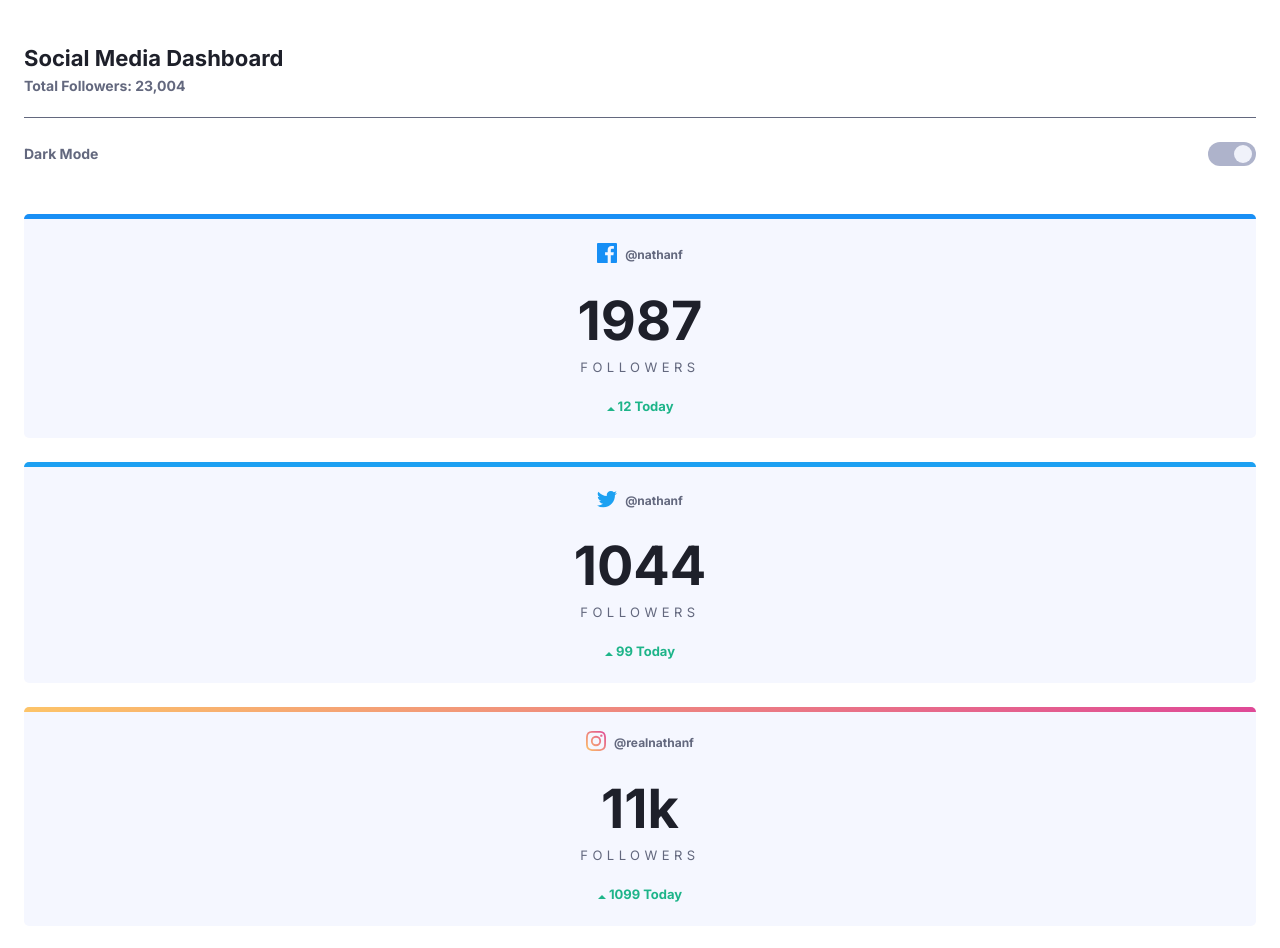
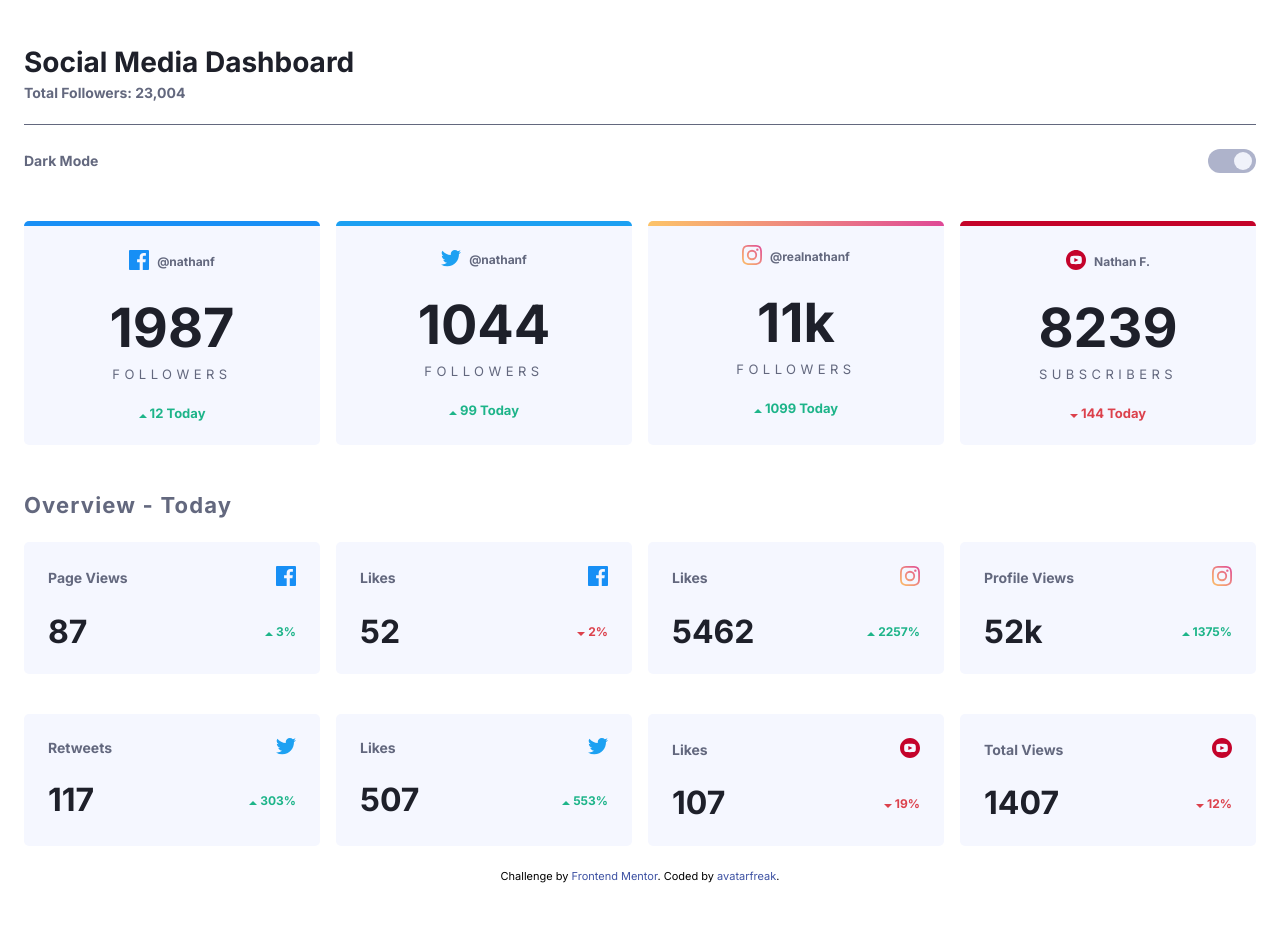
Before and after one commit to avatarfreak/frontend-social-media-dashboard, a plain HTML site: page index.html in a window 1280 px wide. Shown: the top 948 px of the page. After the commit the page ends 923 px from the top, so only its background shows below. Drawn offline with Linux system fonts and the light colour scheme.

```diff
--- a/css/main.css
+++ b/css/main.css
@@ -53,6 +53,9 @@ a {
 .wrapper {
   padding: 2.5rem 1.5rem;
   transition: 0.5s;
+  max-width: 1920px;
+  margin: auto;
+  min-height: 100vh;
 }
 
 /*-------------Header---------------------*/
@@ -256,7 +259,8 @@ input:checked + span.slider-circle {
   color: hsl(228, 45%, 44%);
 }
 
-@media screen and (max-width: 768px) {
+/*--------------Media Query----------------*/
+@media screen and (min-width: 600px) {
   .card-top {
     display: grid;
     grid-template-columns: repeat(2, 1fr);
@@ -269,3 +273,20 @@ input:checked + span.slider-circle {
     gap: 1rem;
   }
 }
+
+@media screen and (min-width: 1024px) {
+  .header__intro h1 {
+    font-size: 1.75rem;
+  }
+  .card-top {
+    display: grid;
+    grid-template-columns: repeat(4, 1fr);
+    gap: 1rem;
+  }
+
+  .card-bottom {
+    display: grid;
+    grid-template-columns: repeat(4, 1fr);
+    gap: 1rem;
+  }
+}
```
